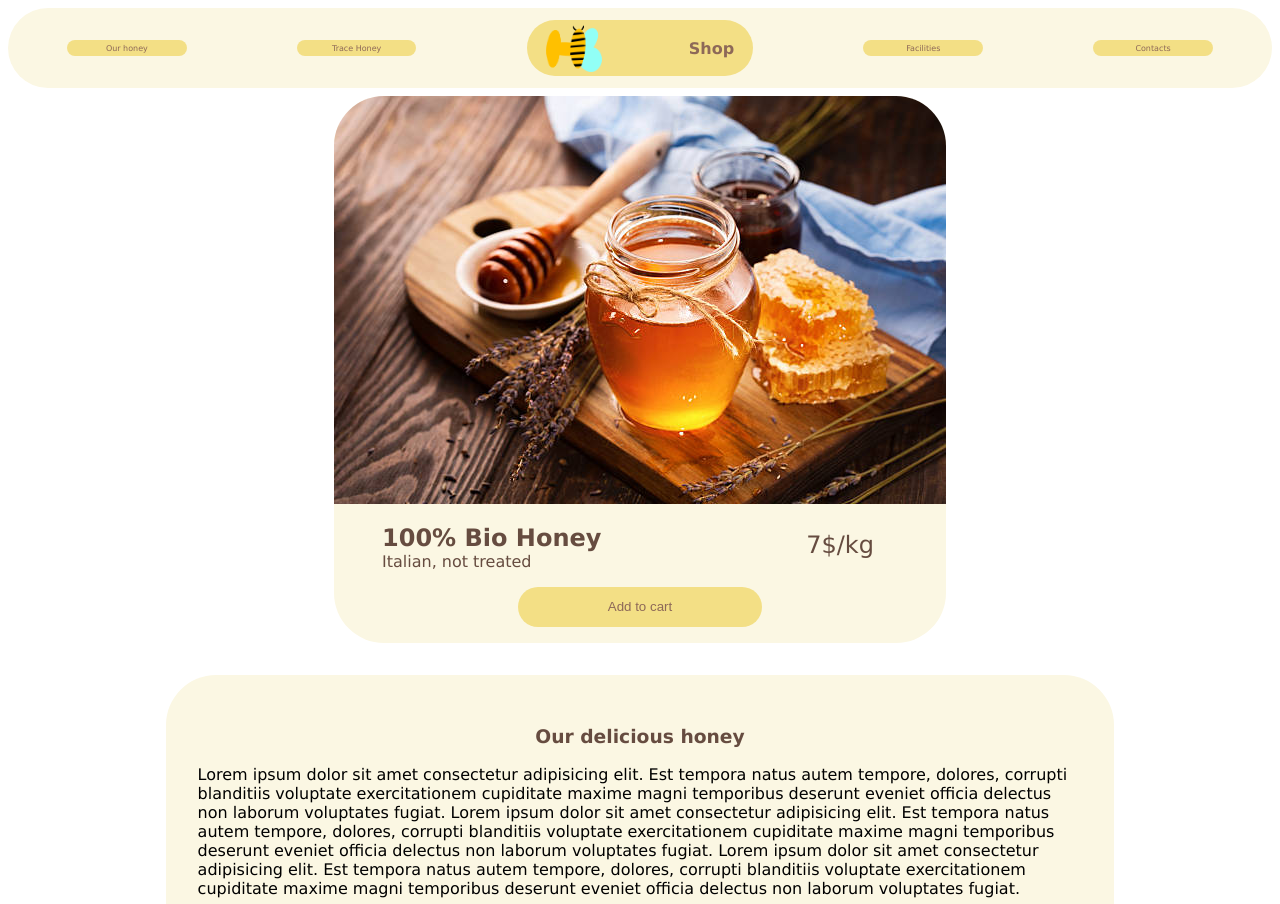
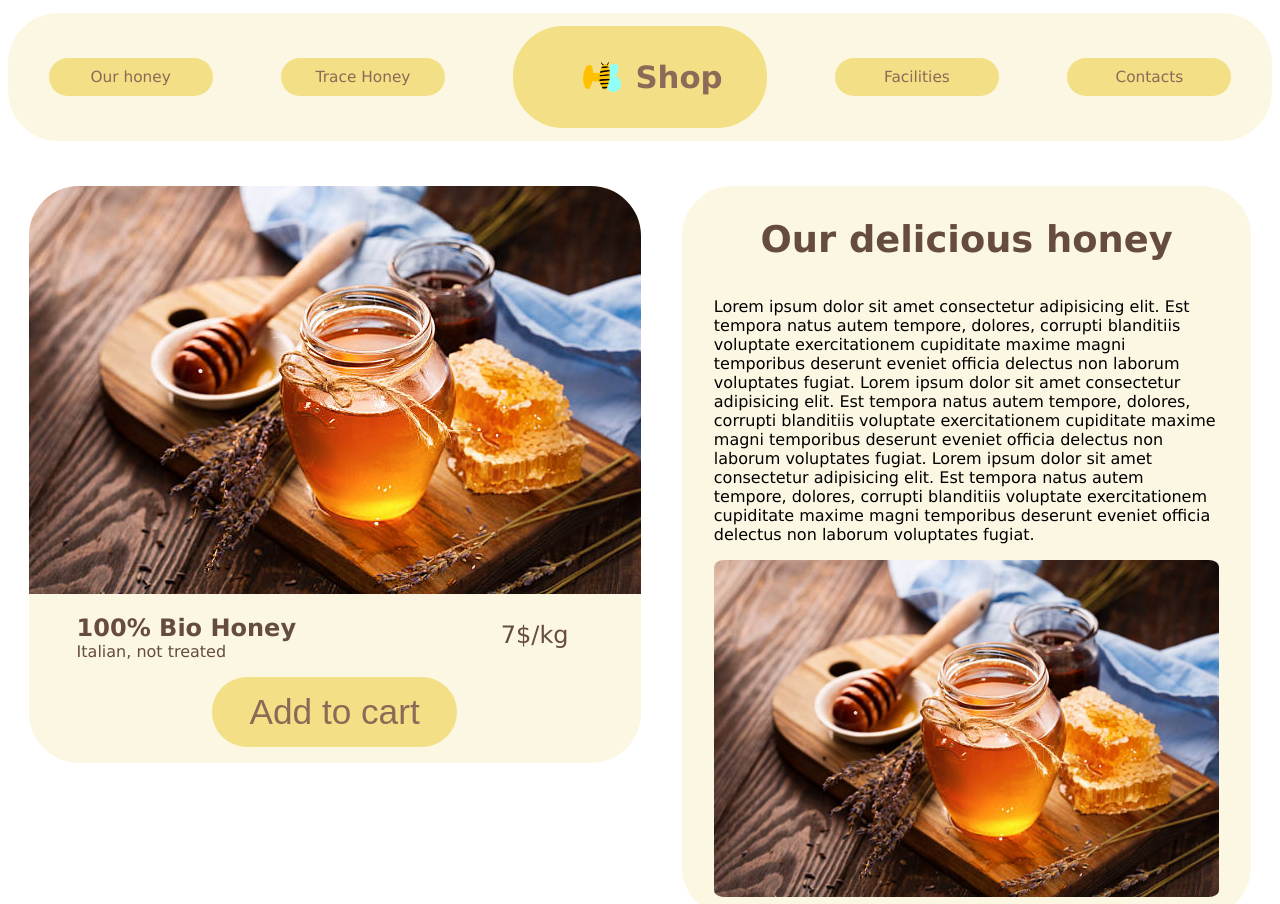
Before and after one commit to AlessiaLuongo/U2---W1--D3-Honey, a plain HTML site: page index.html in a window 1280 px wide. Shown: the top 904 px of the page. Drawn offline with nearby package versions, Linux system fonts and the light colour scheme.

Commit message:
honey-website done

```diff
--- a/index.html
+++ b/index.html
@@ -4,6 +4,10 @@
     <meta charset="UTF-8" />
     <meta name="viewport" content="width=device-width, initial-scale=1.0" />
     <title>Honey shop</title>
+    <link
+      rel="stylesheet"
+      href="https://cdnjs.cloudflare.com/ajax/libs/animate.css/4.1.1/animate.min.css"
+    />
     <link rel="stylesheet" href="style.css" />
   </head>
   <body>
@@ -12,8 +16,12 @@
         <ul>
           <li><a href="http://www.epicode.com">Our honey</a></li>
           <li><a href="http://www.epicode.com">Trace Honey</a></li>
-          <li>
-            <img src="assets/imgs/logo.png" alt="" />
+          <li class="logo-inside-button">
+            <img
+              class="animate__animated animate__bounce"
+              src="assets/imgs/logo.png"
+              alt="logo"
+            />
             <a href="http://www.epicode.com">Shop</a>
           </li>
           <li><a href="http://www.epicode.com">Facilities</a></li>
@@ -25,7 +33,7 @@
       <section>
         <div id="card">
           <div id="pic-div">
-            <img src="assets/imgs/honey.jpg" alt="honey" />
+            <img class="sweet-scale" src="assets/imgs/honey.jpg" alt="honey" />
           </div>
           <div class="whole-div">
             <div class="shop-card">
@@ -39,6 +47,9 @@
           </div>
         </div>
       </section>
+      <div class="logo-separatore">
+        <img src="assets/imgs/logo.png" alt="logo" />
+      </div>
       <aside>
         <div id=" story-div">
           <div>
--- a/style.css
+++ b/style.css
@@ -9,34 +9,46 @@ nav {
   border-bottom-left-radius: 50px;
   border-bottom-right-radius: 50px;
 }
+
 nav ul {
   height: 10em;
   display: flex;
-  justify-content: space-around;
   list-style: none;
   align-items: center;
   font-size: 0.5em;
+  flex-wrap: wrap;
+  flex-direction: column-reverse;
+  align-content: stretch;
+  justify-content: center;
 }
+
 ul {
   padding-left: 0.5em;
   padding-right: 0.5em;
 }
 ul img {
   width: 30%;
+  margin-left: 0.2em;
 }
+li:nth-child(3) a {
+  margin-left: 0.5em;
+}
+
 nav ul li {
   display: flex;
   flex-direction: column;
   justify-content: center;
-  height: 2em;
+  height: 3em;
   width: 8%;
   background-color: #f3df85;
   border-top-left-radius: 50px;
   border-top-right-radius: 50px;
   border-bottom-left-radius: 50px;
   border-bottom-right-radius: 50px;
-  padding-left: 1.2em;
-  padding-right: 1.2em;
+  padding-left: 2.5em;
+  padding-right: 2.5em;
+  margin-bottom: 1em;
+  margin-top: 1em;
 }
 li:nth-child(3) {
   width: 15%;
@@ -47,6 +59,7 @@ li:nth-child(3) {
   flex-direction: row;
   align-items: center;
   justify-content: space-between;
+  order: 1;
 }
 
 li a {
@@ -55,11 +68,16 @@ li a {
   display: flex;
   flex-direction: column;
   align-items: center;
+  font-size: 1.2em;
 }
 main {
   display: flex;
   justify-content: center;
   flex-wrap: wrap;
+}
+section {
+  margin-top: 2em;
+  margin-bottom: 2em;
 }
 
 #pic-div img {
@@ -128,7 +146,7 @@ span {
 aside {
   margin: 2em 0em;
   padding: 2em;
-  width: 70%;
+  width: 85%;
   background-color: #fbf7e3;
   border-top-left-radius: 50px;
   border-top-right-radius: 50px;
@@ -156,3 +174,113 @@ h3 {
   color: #5e4237f2;
   font-weight: 700;
 }
+
+@media screen and (min-width: 700px) {
+  nav ul {
+    height: 10em;
+    display: flex;
+    list-style: none;
+    align-items: center;
+    font-size: 0.5em;
+    flex-direction: row;
+    flex-wrap: nowrap;
+    justify-content: space-around;
+  }
+  li:nth-child(3) {
+    order: 0;
+  }
+}
+
+.logo-separatore {
+  display: none;
+}
+
+@media screen and (max-width: 790px) {
+  .logo-separatore {
+    display: block;
+    width: 5em;
+    border: 3px solid #f3df85;
+    padding: 2em;
+    border-radius: 50%;
+  }
+
+  .logo-separatore img {
+    width: 100%;
+  }
+}
+
+@media screen and (min-width: 1200px) {
+  nav ul {
+    height: 10em;
+    display: flex;
+    list-style: none;
+    align-items: center;
+    font-size: 0.8em;
+    flex-direction: row;
+    flex-wrap: nowrap;
+    justify-content: space-around;
+  }
+  li:nth-child(3) {
+    width: 10%;
+    height: 80%;
+  }
+
+  aside {
+    margin: 2em 0em;
+    padding: 2em;
+    width: 40%;
+    background-color: #fbf7e3;
+    border-top-left-radius: 50px;
+    border-top-right-radius: 50px;
+    border-bottom-left-radius: 50px;
+    border-bottom-right-radius: 50px;
+    display: flex;
+    flex-direction: column;
+    padding-bottom: 1em;
+  }
+  main {
+    display: flex;
+    justify-content: space-around;
+    flex-wrap: wrap;
+    align-items: flex-start;
+  }
+  #story-div p {
+    margin-bottom: 4em;
+  }
+  h3 {
+    font-size: 2.3em;
+    margin-top: 0;
+  }
+  #card button {
+    color: #876255f2;
+    background-color: #f3df85;
+    border-style: none;
+    width: 40%;
+    height: 2em;
+    border-top-left-radius: 50px;
+    border-top-right-radius: 50px;
+    border-bottom-left-radius: 50px;
+    border-bottom-right-radius: 50px;
+    font-size: 2.2em;
+  }
+}
+
+/* TRANSITIONS ETC ETC */
+
+#card button:hover {
+  transform: scale(1.3);
+}
+
+nav ul li a:hover {
+  transform: scale(1.3);
+}
+
+@media screen and (min-width: 1200px) {
+  #card button:hover {
+    transform: scale(1.3);
+  }
+
+  nav ul li a:hover {
+    transform: scale(1.3);
+  }
+}
```
